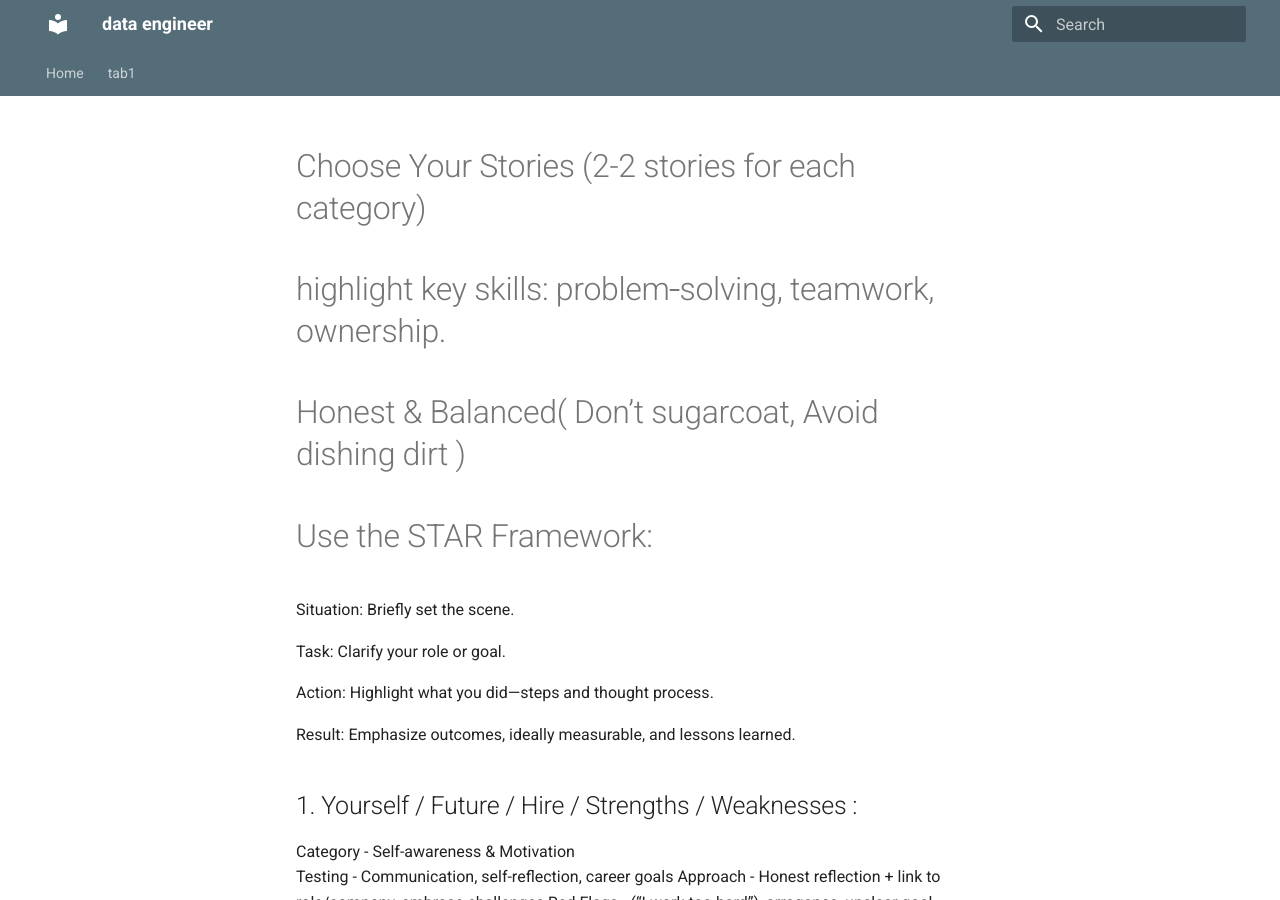
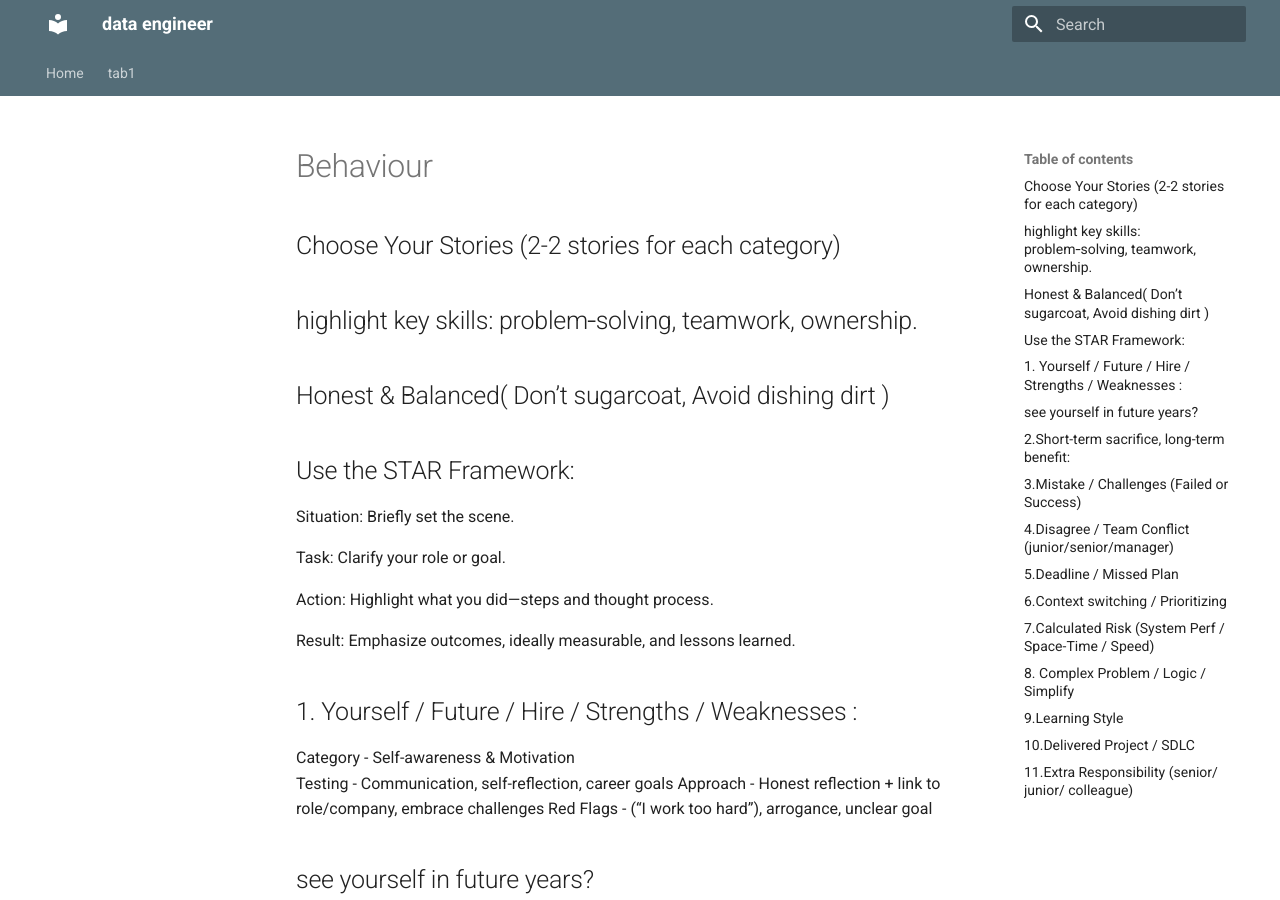
Before and after one commit to Manisha-sharda-Prasad/python-backend, an MkDocs documentation site: the page built from docs/Behaviour.md, in a window 1280 px wide and 900 px high. Built offline with MkDocs 1.6.1 and Material for MkDocs 9.7.7, drawn with Linux system fonts in a browser that asks for light colours.

Commit message:
behaviour

```diff
--- a/docs/Behaviour.md
+++ b/docs/Behaviour.md
@@ -1,7 +1,7 @@
-# Choose Your Stories (2-2 stories for each category)
-# highlight key skills: problem‑solving, teamwork, ownership.
-# Honest & Balanced( Don’t sugarcoat, Avoid dishing dirt )
-# Use the STAR Framework:
+## Choose Your Stories (2-2 stories for each category)
+## highlight key skills: problem‑solving, teamwork, ownership.
+## Honest & Balanced( Don’t sugarcoat, Avoid dishing dirt )
+## Use the STAR Framework:
 Situation: Briefly set the scene.
 
 Task: Clarify your role or goal.
```
